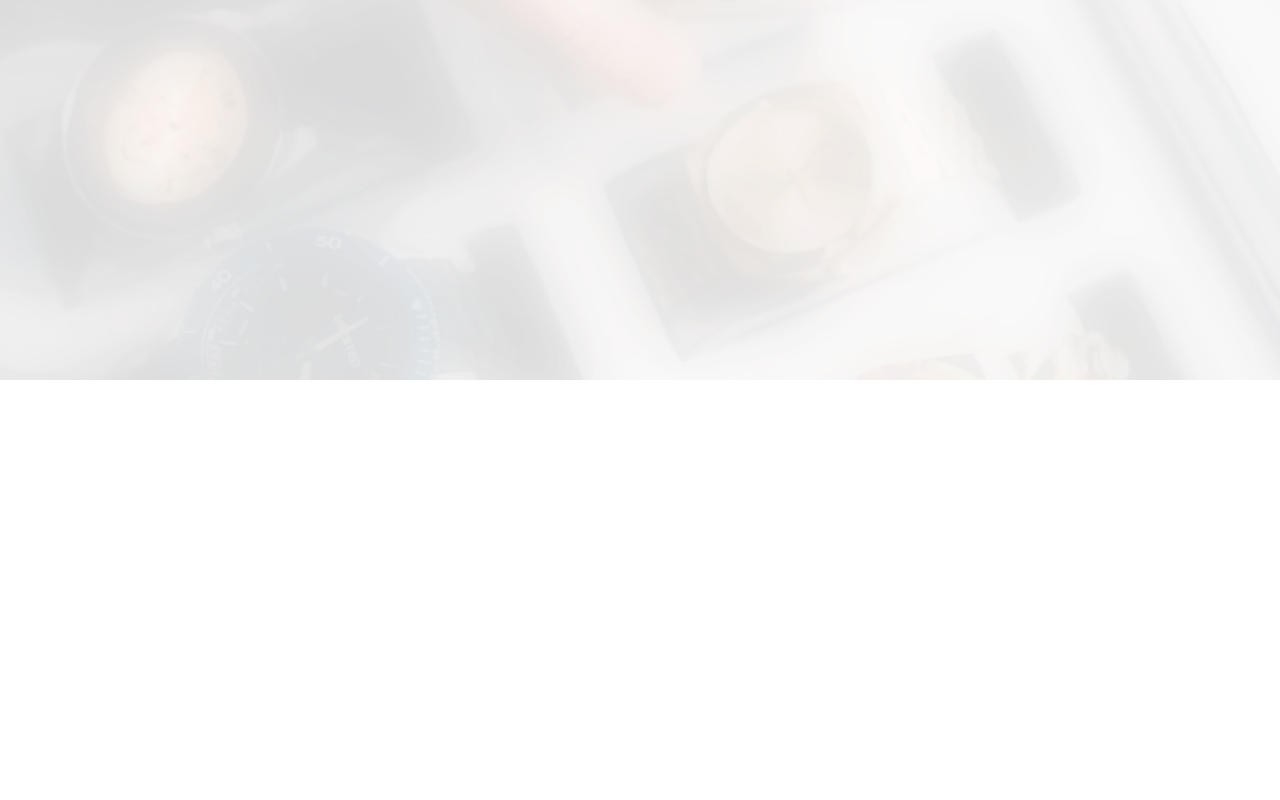
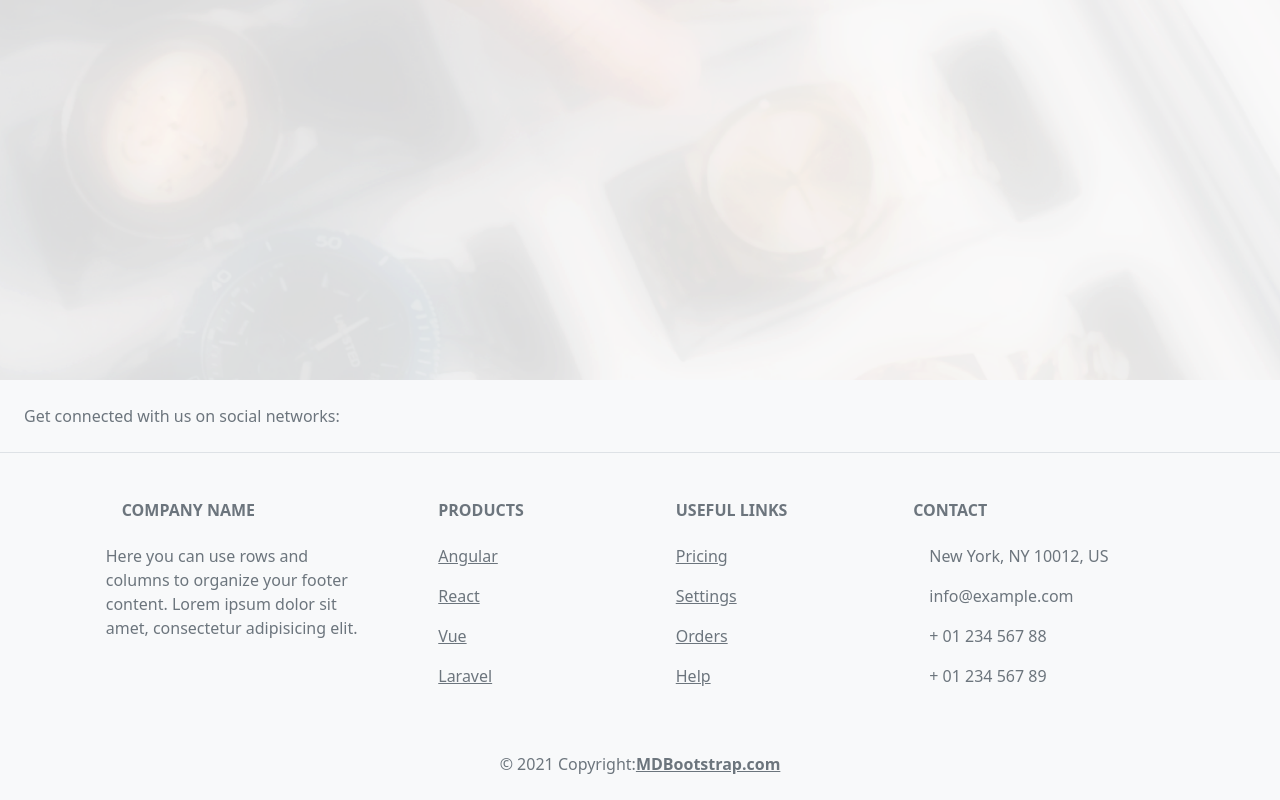
Before and after one commit to wabbi-khan/time-clock, a React (Create React App) app: page /about in a window 1280 px wide. Shown: the part 420-1220 px from the top of the page. Before the commit the page ends 800 px from the top, so only its background shows below. Built offline with nearby package versions, Linux system fonts and the light colour scheme.

Commit message:
add footer

```diff
--- a/src/App.jsx
+++ b/src/App.jsx
@@ -7,16 +7,16 @@
 import "./App.css";
 const App = () => {
   return (
-    <div className='bg'>
-      <Router>
+    <Router>
+      <div className='bg'>
         <NavBar />
         <Routes>
           <Route path='/' element={<Home />} />
           <Route path='/about' element={<About />} />
         </Routes>
-        <Footer />
-      </Router>
-    </div>
+      </div>
+      <Footer />
+    </Router>
   );
 };
 
--- a/src/Style/_variables.scss
+++ b/src/Style/_variables.scss
@@ -0,0 +1 @@
+$circleColor: #f15a29;
--- a/src/components/Footer/Footer.jsx
+++ b/src/components/Footer/Footer.jsx
@@ -1,7 +1,126 @@
 import React from "react";
+import { Link } from "react-router-dom";
+const Footer = () => {
+  return (
+    <>
+      <footer class='text-center text-lg-start bg-light text-muted'>
+        <section class='d-flex justify-content-center justify-content-lg-between p-4 border-bottom'>
+          <div class='me-5 d-none d-lg-block'>
+            <span>Get connected with us on social networks:</span>
+          </div>
 
-const Footer = () => {
-  return <div>Footer</div>;
+          <div>
+            <Link to='' class='me-4 text-reset'>
+              <i class='fab fa-facebook-f'></i>
+            </Link>
+            <Link to='' class='me-4 text-reset'>
+              <i class='fab fa-twitter'></i>
+            </Link>
+            <Link to='' class='me-4 text-reset'>
+              <i class='fab fa-google'></i>
+            </Link>
+            <Link to='' class='me-4 text-reset'>
+              <i class='fab fa-instagram'></i>
+            </Link>
+            <Link to='' class='me-4 text-reset'>
+              <i class='fab fa-linkedin'></i>
+            </Link>
+            <Link to='' class='me-4 text-reset'>
+              <i class='fab fa-github'></i>
+            </Link>
+          </div>
+        </section>
+
+        <section class=''>
+          <div class='container text-center text-md-start mt-5'>
+            <div class='row mt-3'>
+              <div class='col-md-3 col-lg-4 col-xl-3 mx-auto mb-4'>
+                <h6 class='text-uppercase fw-bold mb-4'>
+                  <i class='fas fa-gem me-3'></i>Company name
+                </h6>
+                <p>
+                  Here you can use rows and columns to organize your footer
+                  content. Lorem ipsum dolor sit amet, consectetur adipisicing
+                  elit.
+                </p>
+              </div>
+
+              <div class='col-md-2 col-lg-2 col-xl-2 mx-auto mb-4'>
+                <h6 class='text-uppercase fw-bold mb-4'>Products</h6>
+                <p>
+                  <Link to='#!' class='text-reset'>
+                    Angular
+                  </Link>
+                </p>
+                <p>
+                  <Link to='#!' class='text-reset'>
+                    React
+                  </Link>
+                </p>
+                <p>
+                  <Link to='#!' class='text-reset'>
+                    Vue
+                  </Link>
+                </p>
+                <p>
+                  <Link to='#!' class='text-reset'>
+                    Laravel
+                  </Link>
+                </p>
+              </div>
+              <div class='col-md-3 col-lg-2 col-xl-2 mx-auto mb-4'>
+                <h6 class='text-uppercase fw-bold mb-4'>Useful links</h6>
+                <p>
+                  <Link to='#!' class='text-reset'>
+                    Pricing
+                  </Link>
+                </p>
+                <p>
+                  <Link to='#!' class='text-reset'>
+                    Settings
+                  </Link>
+                </p>
+                <p>
+                  <Link to='#!' class='text-reset'>
+                    Orders
+                  </Link>
+                </p>
+                <p>
+                  <Link to='#!' class='text-reset'>
+                    Help
+                  </Link>
+                </p>
+              </div>
+
+              <div class='col-md-4 col-lg-3 col-xl-3 mx-auto mb-md-0 mb-4'>
+                <h6 class='text-uppercase fw-bold mb-4'>Contact</h6>
+                <p>
+                  <i class='fas fa-home me-3'></i> New York, NY 10012, US
+                </p>
+                <p>
+                  <i class='fas fa-envelope me-3'></i>
+                  info@example.com
+                </p>
+                <p>
+                  <i class='fas fa-phone me-3'></i> + 01 234 567 88
+                </p>
+                <p>
+                  <i class='fas fa-print me-3'></i> + 01 234 567 89
+                </p>
+              </div>
+            </div>
+          </div>
+        </section>
+
+        <div class='text-center p-4'>
+          © 2021 Copyright:
+          <Link class='text-reset fw-bold' to='https://mdbootstrap.com/'>
+            MDBootstrap.com
+          </Link>
+        </div>
+      </footer>
+    </>
+  );
 };
 
 export default Footer;
```
